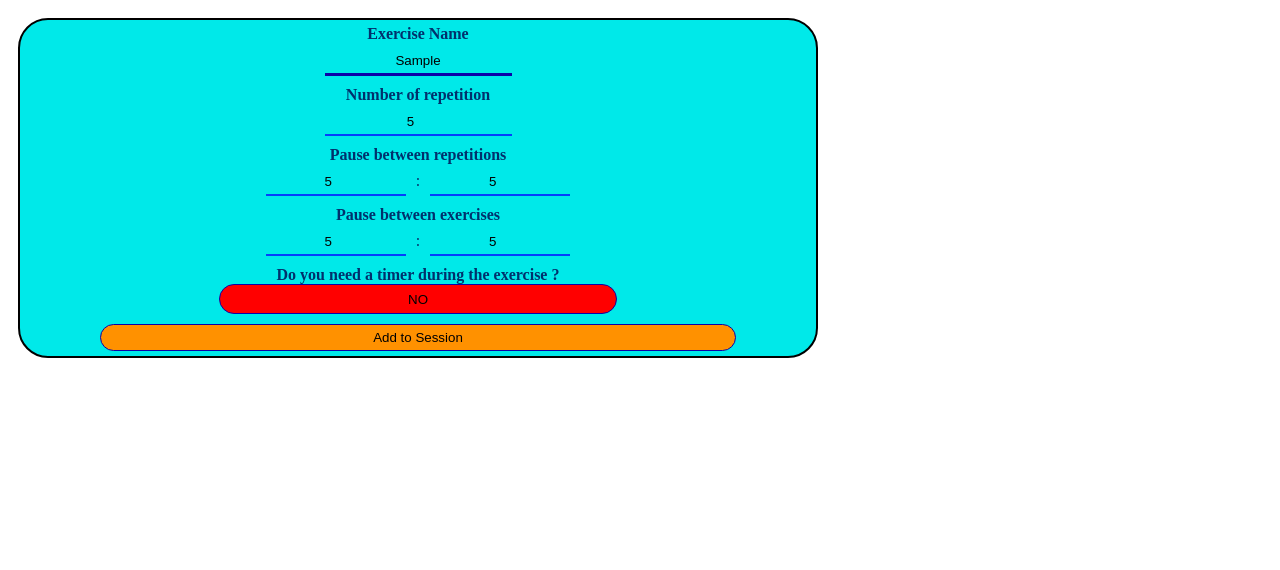
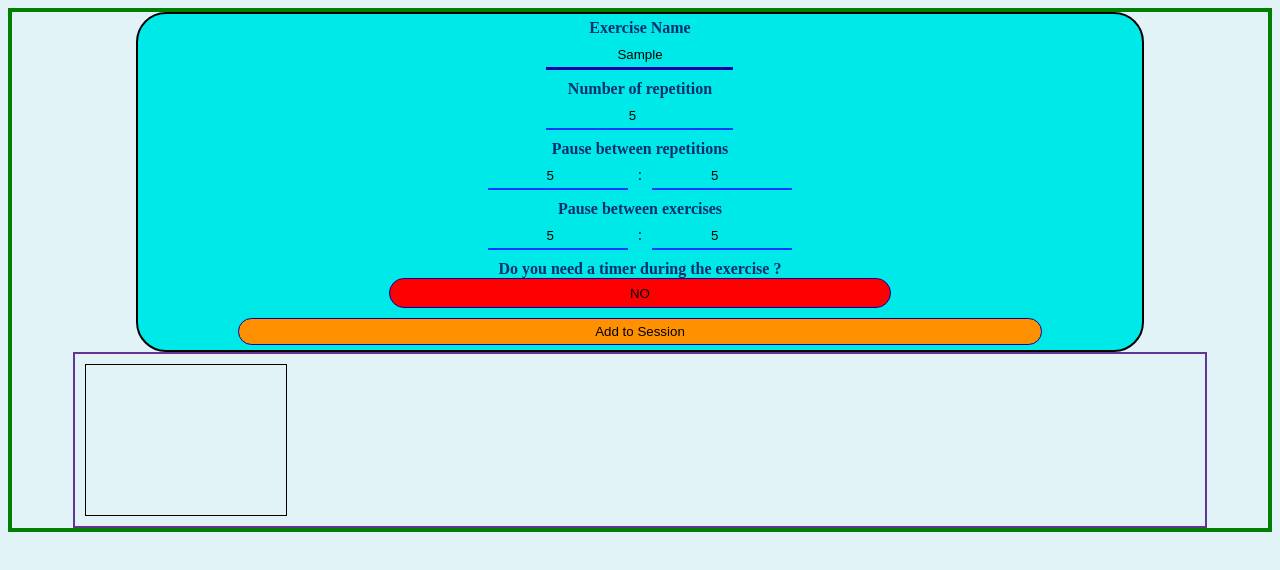
Before and after one commit to Pcauderlier/fit-timer, a React (Create React App) app: page / in a window 1280 px wide. Both pictures are taken after typing "Sample", "5", "5", "5", "5", "5" into the empty fields and a click on the input "Add to Session". Shown: the top 570 px of the page. Built offline with nearby package versions, Linux system fonts and the light colour scheme.

Commit message:
plus de style et debut de liste exe + exe

```diff
--- a/public/index.html
+++ b/public/index.html
@@ -5,6 +5,11 @@
     <link rel="icon" href="%PUBLIC_URL%/favicon.ico" />
     <meta name="viewport" content="width=device-width, initial-scale=1" />
     <meta name="theme-color" content="#000000" />
+    <style>
+    /*  body {
+
+}*/
+    </style>
     <meta
       name="description"
       content="Web site created using create-react-app"
--- a/src/components/App.js
+++ b/src/components/App.js
@@ -8,8 +8,10 @@ import { useState } from 'react';
 
 function App() {
   let [list , updateList] = useState([])
+
   return (
-    <div>
+    <div className='BG'>
+
       <CreationSeance list={list} updateList={updateList} />
 
       {/*<Timer/>*/}
--- a/src/components/CreationSeance.js
+++ b/src/components/CreationSeance.js
@@ -1,15 +1,13 @@
 import Form from './Form';
 import '../styles/CreationSeance.css'
+import ListeExercise from './ListeExercise';
 // Changer en page preLoad
 export default function CreationSeance({list,updateList}){
 
-
     return (
-        <div>
-            <div className='boite-formulaire'>
-                <Form list={list} updateList={updateList}/>
-            </div>
-
+        <div className='page'>
+            <Form list={list} updateList={updateList}/>
+            <ListeExercise list={list} updateList={updateList} />
         </div>
     )
 }
--- /dev/null
+++ b/src/components/ExerciseBox.js
@@ -0,0 +1,10 @@
+import '../styles/ExerciseBox.css'
+
+export default function ExerciseBox({name,repetitionNumber,pauseBetweenRepetition,pauseBetweenExe,needTimer,duration}){
+
+    return (
+        <div className="exe-box" >
+        <h1>{name}</h1>
+        </div>
+    )
+}
--- a/src/components/Form.js
+++ b/src/components/Form.js
@@ -11,13 +11,7 @@ function Form({list,updateList}){
          pauseBetweenExe : [0,0],
          needTimer : false,
          duration : [0,0],
-         reset : function(){ // pas fonctionelle => reussir a reset certain param lors du submit
-            updateExercise({
-            name : '' ,
-            repetitionNumber : 0
-            },...exercise
-            )
-         }
+
     })
     function handleSubmit(e){
         e.preventDefault()
--- /dev/null
+++ b/src/components/ListeExercise.js
@@ -0,0 +1,27 @@
+import ExerciseBox from "./ExerciseBox"
+import '../styles/ListeExercise.css'
+
+export default function ListeExercise({list , updateList}){
+
+    return (
+        <div className="list-box">
+            {
+
+                list.map((exercise)=>(
+
+                <ExerciseBox
+                key={exercise.name === '' ? Math.random().toString() : exercise.name }
+                name= {exercise.name}
+                repetitionNumber = {exercise.repetitionNumber}
+                pauseBetweenRepetition = {exercise.pauseBetweenRepetition}
+                pauseBetweenExe = {exercise.pauseBetweenExe}
+                needTimer = {exercise.needTimer}
+                duration = {exercise.duration}
+
+                />
+                )
+                )
+            }
+        </div>
+    )
+}
--- a/src/styles/App.css
+++ b/src/styles/App.css
@@ -1,4 +1,11 @@
+
 body html{
     height : 100%;
     width : 100%;
+
 }
+body {
+    /*background-image: url('../assets/haltere.jpg');*/
+    background-color: rgb(226, 243, 248);
+
+}
--- a/src/styles/CreationSeance.css
+++ b/src/styles/CreationSeance.css
@@ -1,10 +1,9 @@
-.boite-formulaire {
+
+.page{
     display: flex;
-
-    min-width : 340px;
-    max-width: 800px;
-
-    padding: 10px;
-
+    height: auto;
+    flex-direction: column;
+    border: 4px solid green;
+    align-items: center;
 
 }
--- /dev/null
+++ b/src/styles/ExerciseBox.css
@@ -0,0 +1,7 @@
+.exe-box{
+    height: 150px;
+    min-width : 200px;
+    margin : 10px;
+
+    border : 1px black solid;
+}
--- a/src/styles/Form.css
+++ b/src/styles/Form.css
@@ -1,7 +1,9 @@
+
 .form-box{
 
     flex-direction: column;
-    width : 100%;
+    width : 80%;
+    min-width : 340px;
     height: fit-content;
     border : solid 2px black;
     border-radius: 30px;
--- /dev/null
+++ b/src/styles/ListeExercise.css
@@ -0,0 +1,8 @@
+.list-box{
+    width : 90%;
+    height: auto;
+    border : solid rebeccapurple 2px;
+    display: flex;
+    flex-direction: row;
+    flex-wrap: wrap;;
+}
```
Also changed, not shown: src/assets/background.jpg (added), 1 other file (tests, documents, lock files or other folders).
